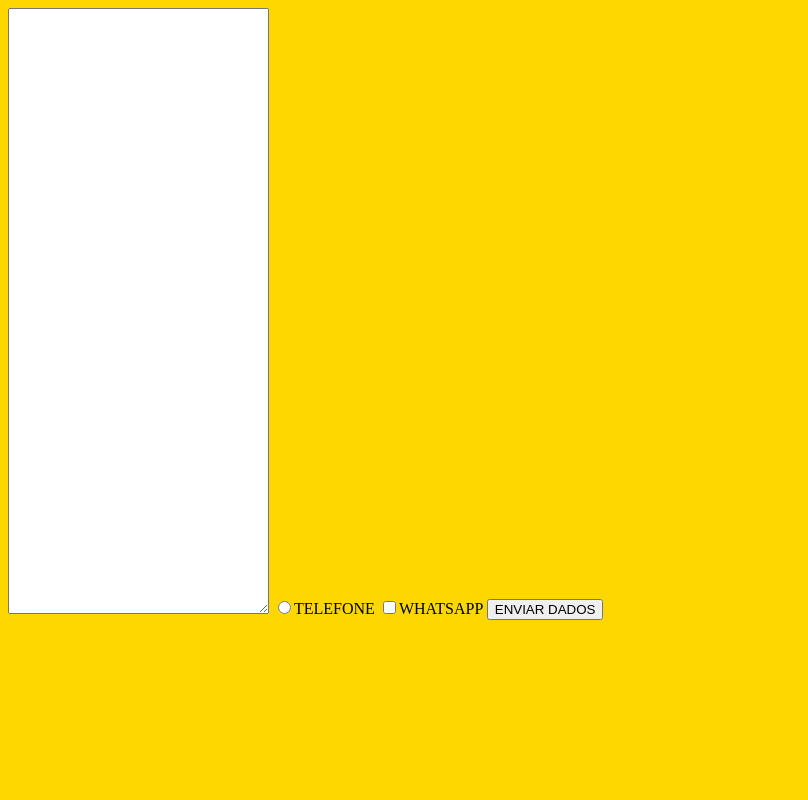
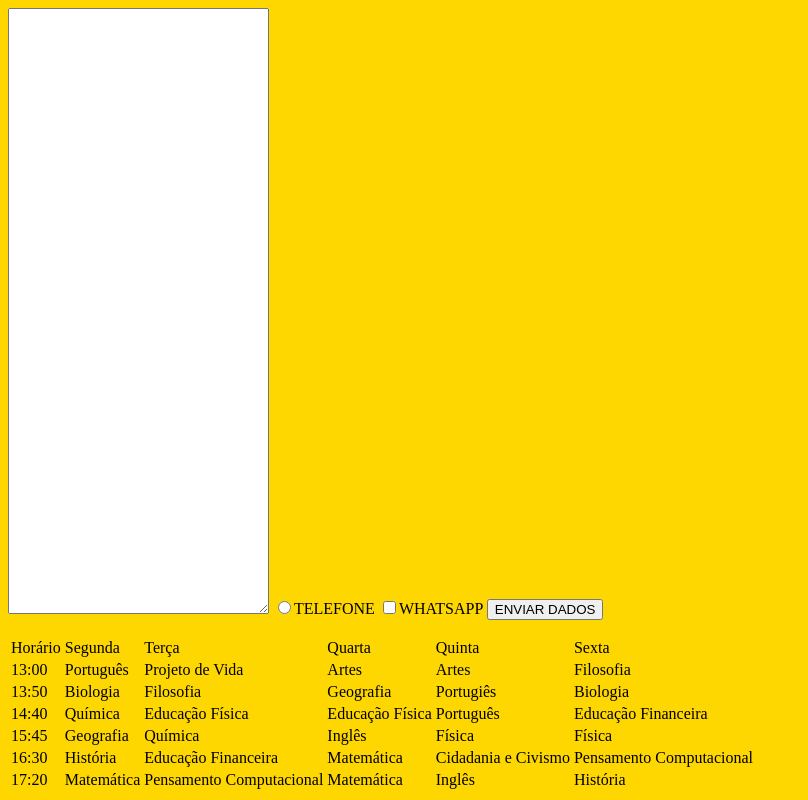
Before and after one commit to HenRickNTJ/formulario, a plain HTML site: page index.html in a window 1280 px wide. Shown: the part 381-1181 px from the top of the page, without its empty margins (0-808 px from the left). Before the commit the page ends 1025 px from the top, so only its background shows below. Drawn offline with Linux system fonts and the light colour scheme.

Commit message:
Update index.html

```diff
--- a/index.html
+++ b/index.html
@@ -45,10 +45,112 @@
 </form>
 
   <table>
+
     <tr>
 
+<td>Horário</td>
+
+<td>Segunda</td>
+
+<td>Terça</td>
+
+<td>Quarta</td>
+
+<td>Quinta</td>
+
+<td>Sexta</td>
 
     </tr>
+    <tr>
+
+<td>13:00</td>
+
+<td>Português</td>
+
+<td>Projeto de Vida</td>
+
+<td>Artes</td>
+
+<td>Artes</td>
+
+<td>Filosofia</td>
+
+</tr>
+    <tr>
+
+<td>13:50</td>
+
+<td>Biologia</td>
+
+<td>Filosofia</td>
+
+<td>Geografia</td>
+
+<td>Portugiês</td>
+
+<td>Biologia</td>
+
+</tr>
+    <tr>
+
+<td>14:40</td>
+
+<td>Química</td>
+
+<td>Educação Física</td>
+
+<td>Educação Física</td>
+
+<td>Português</td>
+
+<td>Educação Financeira</td>
+
+</tr>
+    <tr>
+
+<td>15:45</td>
+
+<td>Geografia</td>
+
+<td>Química</td>
+
+<td>Inglês</td>
+
+<td>Física</td>
+
+<td>Física</td>
+
+</tr>
+    <tr>
+
+<td>16:30</td>
+
+<td>História</td>
+
+<td>Educação Financeira</td>
+
+<td>Matemática</td>
+
+<td>Cidadania e Civismo</td>
+
+<td>Pensamento Computacional</td>
+
+</tr>
+    <tr>
+
+<td>17:20</td>
+
+<td>Matemática</td>
+
+<td>Pensamento Computacional</td>
+
+<td>Matemática</td>
+
+<td>Inglês</td>
+
+<td>História</td>
+
+</tr>
 
   </table>
 
```
